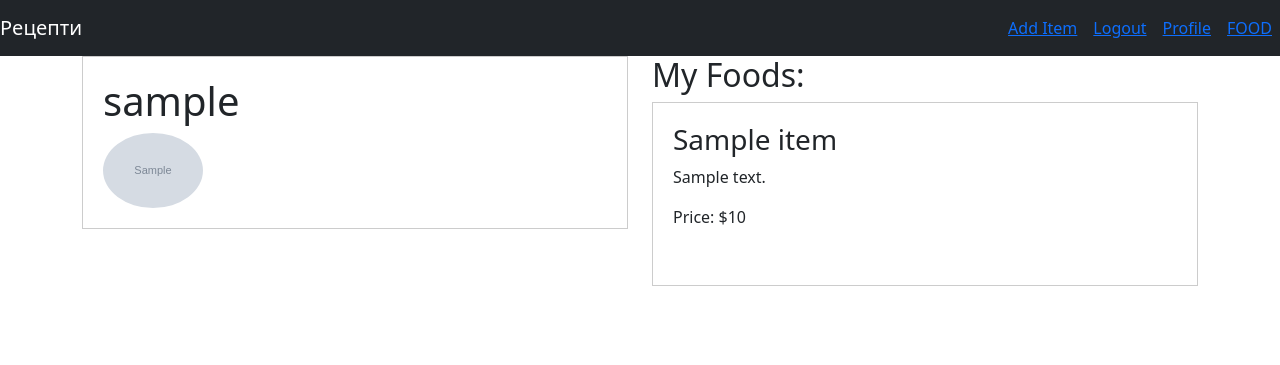
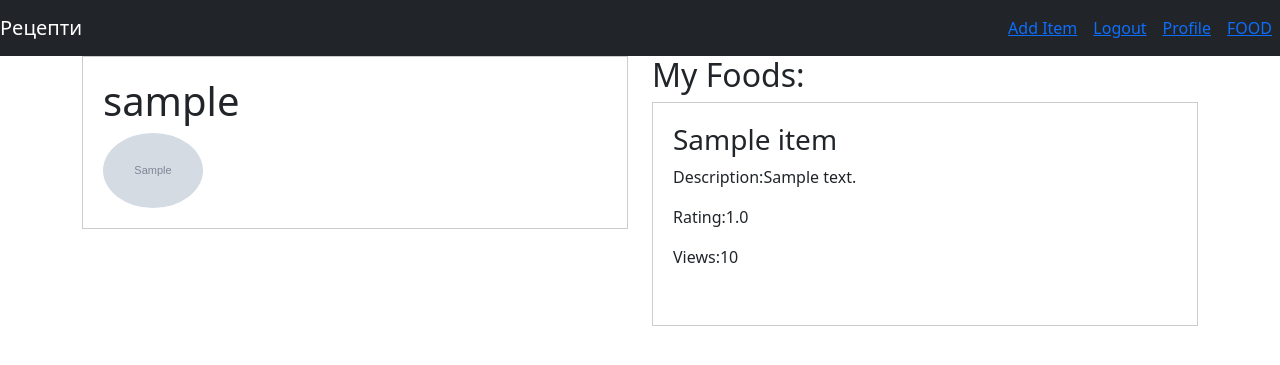
Before and after one commit to divanster/djangofoodrecepies, a Django app: page /profile/ in a window 1280 px wide. Shown: the top 365 px of the page. Run offline with Django 5.2, Linux system fonts and the light colour scheme; a user stored in the database is signed in; tables that the repository leaves empty hold one stand-in row (values such as "Sample post"); grey boxes marked "Sample" are stand-in pictures.

```diff
--- a/food/models.py
+++ b/food/models.py
@@ -11,7 +11,6 @@ class Item(models.Model):
     user_name = models.ForeignKey(User, on_delete=models.CASCADE, default='1')
     item_name = models.CharField(max_length=200)
     item_desc = models.CharField(max_length=200)
-    item_price = models.IntegerField()
     item_image = models.CharField(max_length=500,
                                   default='https://media.istockphoto.com/id/1426890025/es/foto/la-pizza-de-la-que-te'
                                           '-olvidaste-durante-una-semana-y-se-puso-mohosa.jpg?s=612x612&w=0&k=20&c'
--- a/food/static/food/style.css
+++ b/food/static/food/style.css
@@ -20,7 +20,7 @@ body{
 .food-container {
     border: 1px solid #ccc;
     padding: 20px;
-    max-height: 300px; /* Limit the height */
+    max-height: 500px; /* Limit the height */
     overflow-y: auto; /* Add scroll if necessary */
 }
 
--- a/food/templates/food/detail.html
+++ b/food/templates/food/detail.html
@@ -9,7 +9,6 @@
         <div class="col-md-6">
             <h1>{{ item.item_name }}</h1>
             <h2>{{ item.item_desc }}</h2>
-            <h3>${{ item.item_price }}</h3>
             {% if user.is_authenticated %}
                 <a href="{% url 'food:delete_item' item.id %}">Delete</a>
                 <a href="{% url 'food:update_item' item.id %}">Update</a>
@@ -40,4 +39,6 @@
 
 <h3>Views Count</h3>
 <p>{{ item.views }}</p>
+
+    <h3>Average Rating: {{ item.average_rating }}</h3>
 {% endblock %}
--- a/food/templates/food/index.html
+++ b/food/templates/food/index.html
@@ -18,8 +18,9 @@
         <div class="col-md-4">
             <h3><a href="{{ item.get_absolute_url }}">{{ item.item_name }}</a></h3>
             <h5>{{ item.item_desc }}</h5>
-            <h6>${{ item.item_price }}</h6>
             <h6>Posted by {{ item.user_name }}</h6>
+            <p>Viewed {{ item.views }}</p>
+            <p>Average Rating: {{ item.average_rating }}</p>
         </div>
         <div class="col-md-2">
             <a href="{% url 'food:detail' item.id %}" class="btn btn-danger">Details</a>
--- a/users/templates/users/profile.html
+++ b/users/templates/users/profile.html
@@ -17,8 +17,9 @@
                     {% for item in user.item_set.all %}
                         <div class="food-item">
                             <h3>{{ item.item_name }}</h3>
-                            <p>{{ item.item_desc }}</p>
-                            <p>Price: ${{ item.item_price }}</p>
+                            <p>Description:{{ item.item_desc }}</p>
+                            <p>Rating:{{ item.average_rating }}</p>
+                            <p>Views:{{ item.views }}</p>
                             <!-- Add more details as needed -->
                         </div>
                     {% empty %}
```
Also changed, not shown: food/views.py (+49 -2 lines), food/migrations/0005_remove_item_item_price.py (added).
